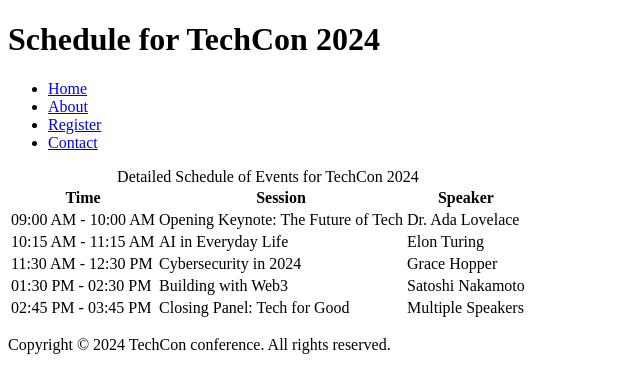
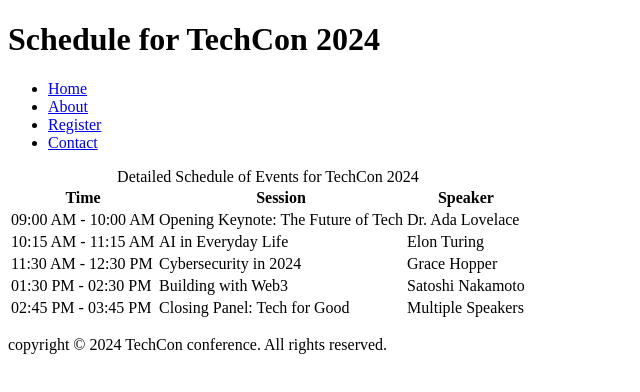
Before and after one commit to Ozioma-Marylinda/TechCon_HTML, a plain HTML site: page techcon_website/schedule.html in a window 1280 px wide. Shown: the full height of the page, 0-640 px from the left. Drawn offline with Linux system fonts and the light colour scheme.

Commit message:
Updated footer in schedule

```diff
--- a/techcon_website/schedule.html
+++ b/techcon_website/schedule.html
@@ -58,7 +58,7 @@
 
   <footer>
       <p>
-        Copyright &copy; 2024 TechCon conference. All rights reserved.
+        copyright &copy; 2024 TechCon conference. All rights reserved.
       </p>
     </footer>
   </body>
```
